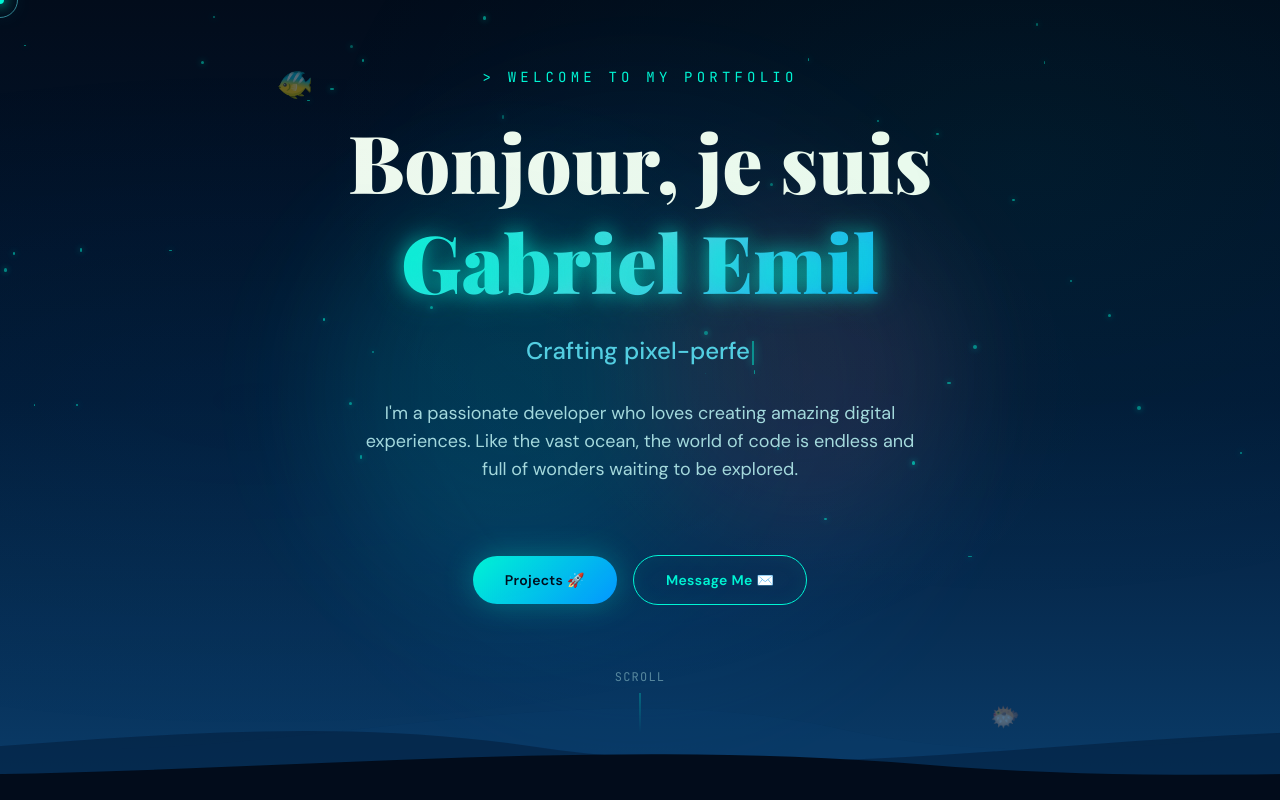
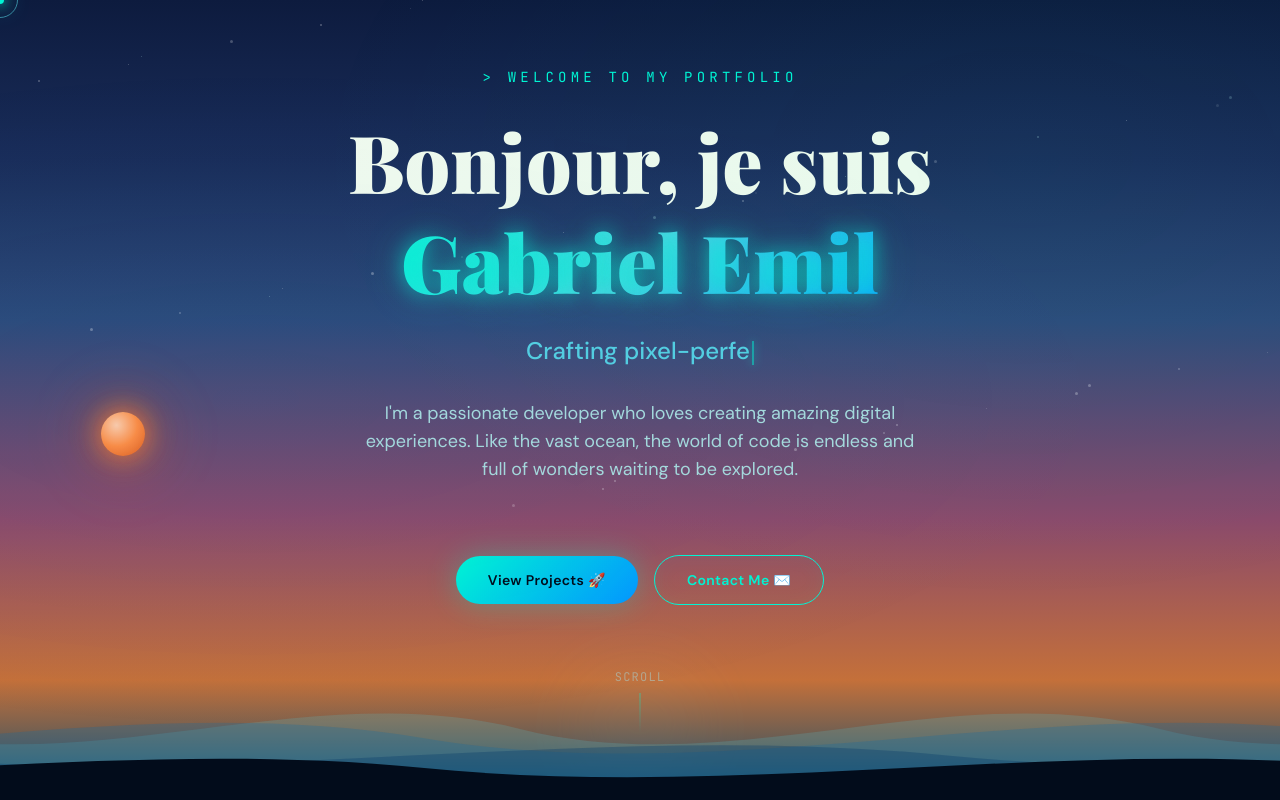
Before and after one commit to gabriele-cpp/Ocean-Portfolio, a Next.js app: page / in a window 1280 px wide. Shown: the top 800 px of the page. Built offline with nearby package versions, Linux system fonts and the light colour scheme; no server answers.

Commit message:
added spotify widget for idunno...

```diff
--- a/components/sections/HeroSection.tsx
+++ b/components/sections/HeroSection.tsx
@@ -4,7 +4,7 @@ import { useEffect, useRef, useState } from "react";
 import { personalInfo } from "@/lib/data";
 import { SpotifyWidget } from "@/components/ui/SpotifyWidget";
 
-// Simple typing animation without external deps
+// Fixed positions to avoid hydration mismatch
 const TAGLINES = personalInfo.taglines;
 
 function TypingText() {
@@ -63,46 +63,69 @@ function TypingText() {
     );
 }
 
-// Animated wave SVG
+// Animated wave SVG — calm, layered ocean
 function OceanWaves() {
     return (
-    <div className="absolute bottom-0 left-0 right-0 overflow-hidden h-32 pointer-events-none">
-      {/* Wave 1 */}
+        <div className="absolute bottom-0 left-0 right-0 overflow-hidden h-48 pointer-events-none">
+            {/* Moon/light reflection on water */}
+            <div
+                className="absolute bottom-0 left-1/2 -translate-x-1/2 w-32 blur-2xl opacity-20"
+                style={{
+                    height: "120px",
+                    background: "linear-gradient(180deg, rgba(168,218,220,0.6), transparent)",
+                    borderRadius: "50%",
+                }}
+            />
+            {/* Wave 1 — deep, slow */}
             <svg
                 className="absolute bottom-0 w-[200%] animate-wave-slow"
-        viewBox="0 0 1440 80"
+                viewBox="0 0 1440 90"
                 xmlns="http://www.w3.org/2000/svg"
                 preserveAspectRatio="none"
-        style={{ opacity: 0.3 }}
+                style={{ opacity: 0.18 }}
             >
                 <path
-          d="M0,40 C180,80 360,0 540,40 C720,80 900,0 1080,40 C1260,80 1440,0 1440,40 L1440,80 L0,80 Z"
-          fill="var(--c-mid)"
+                    d="M0,50 C120,80 240,20 360,50 C480,80 600,20 720,50 C840,80 960,20 1080,50 C1200,80 1320,20 1440,50 L1440,90 L0,90 Z"
+                    fill="#56cfe1"
                 />
             </svg>
-      {/* Wave 2 */}
+            {/* Wave 2 — mid */}
             <svg
                 className="absolute bottom-0 w-[200%] animate-wave-medium"
-        viewBox="0 0 1440 60"
+                viewBox="0 0 1440 70"
                 xmlns="http://www.w3.org/2000/svg"
                 preserveAspectRatio="none"
-        style={{ opacity: 0.5 }}
+                style={{ opacity: 0.25 }}
             >
                 <path
-          d="M0,30 C200,60 400,0 600,30 C800,60 1000,0 1200,30 C1350,50 1440,20 1440,30 L1440,60 L0,60 Z"
-          fill="var(--c-deep)"
+                    d="M0,35 C180,65 360,5 540,35 C720,65 900,5 1080,35 C1260,65 1380,15 1440,35 L1440,70 L0,70 Z"
+                    fill="#0e6ba8"
                 />
             </svg>
-      {/* Wave 3 solid */}
+            {/* Wave 3 — surface shimmer */}
             <svg
-        className="absolute bottom-0 w-[200%] animate-wave-fast"
-        viewBox="0 0 1440 40"
+                className="absolute bottom-0 w-[200%] animate-wave-slow"
+                viewBox="0 0 1440 50"
                 xmlns="http://www.w3.org/2000/svg"
                 preserveAspectRatio="none"
+                style={{ opacity: 0.35, animationDirection: "reverse" }}
             >
                 <path
-          d="M0,20 C240,40 480,0 720,20 C960,40 1200,0 1440,20 L1440,40 L0,40 Z"
-          fill="var(--c-abyss)"
+                    d="M0,25 C200,45 400,5 600,25 C800,45 1000,5 1200,25 C1320,35 1400,15 1440,25 L1440,50 L0,50 Z"
+                    fill="#0a3d6b"
+                />
+            </svg>
+            {/* Wave 4 — foreground solid */}
+            <svg
+                className="absolute bottom-0 w-[200%] animate-wave-medium"
+                viewBox="0 0 1440 36"
+                xmlns="http://www.w3.org/2000/svg"
+                preserveAspectRatio="none"
+                style={{ animationDirection: "reverse" }}
+            >
+                <path
+                    d="M0,18 C180,36 360,0 540,18 C720,36 900,0 1080,18 C1260,36 1380,6 1440,18 L1440,36 L0,36 Z"
+                    fill="#020c1b"
                 />
             </svg>
         </div>
@@ -111,6 +134,40 @@ function OceanWaves() {
 
 export function HeroSection() {
     const parallaxRef = useRef<HTMLDivElement>(null);
+    const [timeData, setTimeData] = useState(() => getTimeData());
+
+    function getTimeData() {
+        const hour = new Date().getHours();
+        const minute = new Date().getMinutes();
+        const totalMinutes = hour * 60 + minute;
+
+        // 0–360 arc across the sky based on time (6am = left, 6pm = right, midnight = below horizon)
+        // Visible arc: 5:00 (300min) to 22:00 (1320min)
+        const riseMinutes  = 5 * 60;   // 5:00 AM
+        const setMinutes   = 22 * 60;  // 10:00 PM
+        const totalArc     = setMinutes - riseMinutes;
+        const elapsed      = Math.min(Math.max(totalMinutes - riseMinutes, 0), totalArc);
+        const progress     = elapsed / totalArc; // 0 = rising, 1 = setting
+
+        // Arc: travels from left (5%) to right (95%), peak height at midday (noon)
+        const x = 5 + progress * 90; // % from left
+        // Sine curve for height — peak at progress=0.5
+        const y = 8 + (1 - Math.sin(progress * Math.PI)) * 55; // % from top
+
+        const isDay   = hour >= 6 && hour < 18;
+        const isDawn  = hour >= 5  && hour < 7;
+        const isDusk  = hour >= 17 && hour < 19;
+        const isNight = hour >= 19 || hour < 5;
+
+        // Sky gradient based on time
+        let skyGradient = "linear-gradient(180deg, #010914 0%, #021628 25%, #042340 55%, #063556 75%, #0a4a6e 100%)";
+        if (isDawn)       skyGradient = "linear-gradient(180deg, #0d1b3e 0%, #1a2d5a 20%, #2d4a7a 40%, #8b4a6b 65%, #c4703a 85%, #0a4a6e 100%)";
+        else if (isDay && hour < 12) skyGradient = "linear-gradient(180deg, #0a2d5e 0%, #1a4a8a 25%, #2d6aaa 55%, #1e5a8a 75%, #0e4a7a 100%)";
+        else if (isDay)   skyGradient = "linear-gradient(180deg, #0d2d5a 0%, #1a4a8a 30%, #2d6aaa 60%, #1e5a8a 80%, #0e4a7a 100%)";
+        else if (isDusk)  skyGradient = "linear-gradient(180deg, #0d1b3e 0%, #1a2d5a 20%, #3d3060 45%, #8b3a5a 65%, #c45a2a 85%, #0a4a6e 100%)";
+
+        return { x, y, isDay, isDawn, isDusk, isNight, hour, skyGradient, progress };
+    }
 
     useEffect(() => {
         const onScroll = () => {
@@ -119,61 +176,79 @@ export function HeroSection() {
             }
         };
         window.addEventListener("scroll", onScroll, { passive: true });
-    return () => window.removeEventListener("scroll", onScroll);
+
+        // Update time every minute
+        const timer = setInterval(() => setTimeData(getTimeData()), 60_000);
+
+        return () => {
+            window.removeEventListener("scroll", onScroll);
+            clearInterval(timer);
+        };
     }, []);
+
+    const { x, y, isDay, isDawn, isDusk, isNight, skyGradient } = timeData;
 
     return (
         <section
             id="hero"
             className="relative min-h-screen flex items-center justify-center overflow-hidden"
-      style={{ background: "linear-gradient(180deg, #020c1b 0%, #031a36 50%, #0a3d6b 100%)" }}
+            style={{
+                background: skyGradient,
+                transition: "background 2s ease",
+            }}
         >
-      {/* Parallax background orbs */}
-      <div ref={parallaxRef} className="absolute inset-0 pointer-events-none">
-        <div
-          className="absolute top-1/4 left-1/4 w-96 h-96 rounded-full blur-3xl opacity-10"
-          style={{ background: "var(--c-biolum)" }}
-        />
-        <div
-          className="absolute bottom-1/3 right-1/4 w-80 h-80 rounded-full blur-3xl opacity-10"
-          style={{ background: "var(--c-coral)" }}
-        />
-        <div
-          className="absolute top-1/2 left-1/2 w-[600px] h-[600px] -translate-x-1/2 -translate-y-1/2 rounded-full blur-3xl opacity-5"
-          style={{ background: "var(--c-shallow)" }}
-        />
+
+            {/* ── Dynamic Sun / Moon ── */}
+            <div className="absolute pointer-events-none"
+                 style={{ left:`${x}%`, top:`${y}%`, transform:"translate(-50%,-50%)", zIndex:2, transition:"left 60s linear, top 60s linear" }}>
+                {isDay && !isDawn && !isDusk ? (
+                    <>
+                        <div className="absolute rounded-full" style={{ width:"140px",height:"140px",top:"50%",left:"50%",transform:"translate(-50%,-50%)",background:"radial-gradient(circle, rgba(255,220,80,0.12) 0%, rgba(255,160,30,0.06) 50%, transparent 75%)",filter:"blur(12px)" }} />
+                        <div className="absolute rounded-full" style={{ width:"80px",height:"80px",top:"50%",left:"50%",transform:"translate(-50%,-50%)",background:"radial-gradient(circle, rgba(255,230,100,0.4) 0%, rgba(255,180,40,0.15) 60%, transparent 80%)",filter:"blur(6px)" }} />
+                        <div className="relative rounded-full" style={{ width:"42px",height:"42px",background:"radial-gradient(circle at 35% 30%, #fff9c4 0%, #ffd54f 40%, #ffb300 100%)",boxShadow:"0 0 20px rgba(255,210,60,0.7), 0 0 50px rgba(255,160,30,0.3)" }} />
+                    </>
+                ) : (isDawn || isDusk) ? (
+                    <>
+                        <div className="absolute rounded-full" style={{ width:"160px",height:"160px",top:"50%",left:"50%",transform:"translate(-50%,-50%)",background:"radial-gradient(circle, rgba(255,120,40,0.15) 0%, transparent 70%)",filter:"blur(16px)" }} />
+                        <div className="absolute rounded-full" style={{ width:"90px",height:"90px",top:"50%",left:"50%",transform:"translate(-50%,-50%)",background:"radial-gradient(circle, rgba(255,140,50,0.35) 0%, transparent 70%)",filter:"blur(8px)" }} />
+                        <div className="relative rounded-full" style={{ width:"44px",height:"44px",background:"radial-gradient(circle at 35% 30%, #ffccaa 0%, #ff8c42 50%, #e05a1a 100%)",boxShadow:"0 0 20px rgba(255,120,40,0.6), 0 0 50px rgba(255,80,20,0.25)" }} />
+                    </>
+                ) : (
+                    <>
+                        <div className="absolute rounded-full" style={{ width:"180px",height:"180px",top:"50%",left:"50%",transform:"translate(-50%,-50%)",background:"radial-gradient(circle, rgba(220,235,245,0.07) 0%, transparent 70%)",filter:"blur(16px)" }} />
+                        <div className="absolute rounded-full" style={{ width:"80px",height:"80px",top:"50%",left:"50%",transform:"translate(-50%,-50%)",background:"radial-gradient(circle, rgba(220,235,245,0.18) 0%, transparent 75%)",filter:"blur(8px)" }} />
+                        <div className="relative rounded-full" style={{ width:"44px",height:"44px",background:"radial-gradient(circle at 35% 35%, #f0f4f8 0%, #d8e8f0 40%, #b8cfe0 100%)",boxShadow:"0 0 12px rgba(220,235,245,0.5), 0 0 30px rgba(168,218,220,0.2), inset -6px -4px 12px rgba(100,140,170,0.35)" }}>
+                            <div className="absolute rounded-full" style={{ width:"7px",height:"7px",top:"22%",left:"28%",background:"rgba(150,180,200,0.3)",filter:"blur(1px)" }} />
+                            <div className="absolute rounded-full" style={{ width:"5px",height:"5px",top:"52%",left:"55%",background:"rgba(150,180,200,0.2)",filter:"blur(1px)" }} />
+                            <div className="absolute rounded-full" style={{ width:"4px",height:"4px",top:"65%",left:"30%",background:"rgba(150,180,200,0.2)",filter:"blur(0.5px)" }} />
+                        </div>
+                        <div className="absolute" style={{ top:"100%",left:"50%",transform:"translateX(-50%)",width:"2px",height:"100px",background:"linear-gradient(180deg, rgba(168,218,220,0.15), transparent)",filter:"blur(3px)" }} />
+                    </>
+                )}
             </div>
 
-      {/* Stars / plankton dots */}
+            {/* Stars — only at night/dawn/dusk */}
+            {(isNight || isDawn || isDusk) && (
                 <div className="absolute inset-0 pointer-events-none">
-        {Array.from({ length: 40 }).map((_, i) => (
-          <div
-            key={i}
-            className="absolute rounded-full animate-pulse-slow"
+                    {Array.from({ length: 35 }).map((_, i) => (
+                        <div key={i} className="absolute rounded-full animate-pulse-slow"
                              style={{
-              left:   `${Math.random() * 100}%`,
-              top:    `${Math.random() * 70}%`,
-              width:  `${Math.random() * 3 + 1}px`,
-              height: `${Math.random() * 3 + 1}px`,
-              background: "var(--c-biolum)",
-              opacity: Math.random() * 0.6 + 0.1,
-              animationDelay: `${Math.random() * 4}s`,
-              boxShadow: "0 0 6px var(--c-biolum)",
+                                 left:           `${(i * 37 + 11) % 100}%`,
+                                 top:            `${(i * 53 + 7)  % 65}%`,
+                                 width:          `${(i % 3) + 1}px`,
+                                 height:         `${(i % 3) + 1}px`,
+                                 background:     i % 5 === 0 ? "rgba(168,218,220,0.8)" : "rgba(255,255,255,0.6)",
+                                 opacity:        0.15 + (i % 4) * 0.08,
+                                 animationDelay: `${(i * 0.7) % 5}s`,
                              }}
                         />
                     ))}
                 </div>
+            )}
 
             {/* Content */}
             <div className="relative z-10 text-center px-6 max-w-4xl mx-auto">
-        {/* Floating fish 🐟 */}
-        <div className="absolute -left-12 top-0 text-3xl opacity-40 fish hidden lg:block">🐠</div>
-        <div
-          className="absolute -right-16 bottom-0 text-2xl opacity-30 hidden lg:block"
-          style={{ animation: "swim 12s ease-in-out 4s infinite" }}
-        >
-          🐡
-        </div>
+
 
                 <p
                     className="font-mono text-sm tracking-[0.3em] uppercase mb-6"
@@ -216,31 +291,14 @@ export function HeroSection() {
                 </div>
 
                 {/* CTA buttons */}
-
-        {/* CTA buttons */}
                 <div className="flex flex-wrap items-center justify-center gap-4">
-          <a
-            href="#projects"
-            className="px-8 py-3.5 rounded-full font-semibold text-sm tracking-wide transition-all duration-300 hover:scale-105"
-            style={{
-              background: "linear-gradient(135deg, var(--c-biolum), var(--c-shallow))",
-              color: "var(--c-abyss)",
-              boxShadow: "0 0 30px rgba(0,245,212,0.3)",
-            }}
-          >
-            Projects 🚀
+                    <a href="#projects" className="px-8 py-3.5 rounded-full font-semibold text-sm tracking-wide transition-all duration-300 hover:scale-105"
+                       style={{ background: "linear-gradient(135deg, var(--c-biolum), var(--c-shallow))", color: "var(--c-abyss)", boxShadow: "0 0 30px rgba(0,245,212,0.3)" }}>
+                        View Projects 🚀
                     </a>
-          <a
-            href="#contact"
-            className="px-8 py-3.5 rounded-full font-semibold text-sm tracking-wide transition-all duration-300 hover:scale-105"
-            style={{
-              background: "transparent",
-              color: "var(--c-biolum)",
-              border: "1.5px solid var(--c-biolum)",
-              boxShadow: "inset 0 0 20px rgba(0,245,212,0.05)",
-            }}
-          >
-            Message Me ✉️
+                    <a href="#contact" className="px-8 py-3.5 rounded-full font-semibold text-sm tracking-wide transition-all duration-300 hover:scale-105"
+                       style={{ background: "transparent", color: "var(--c-biolum)", border: "1.5px solid var(--c-biolum)", boxShadow: "inset 0 0 20px rgba(0,245,212,0.05)" }}>
+                        Contact Me ✉️
                     </a>
                 </div>
 
```
Lines whose indentation alone changed are shown as unchanged.
